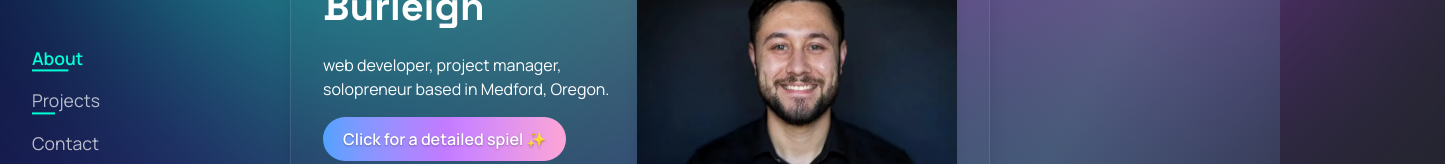
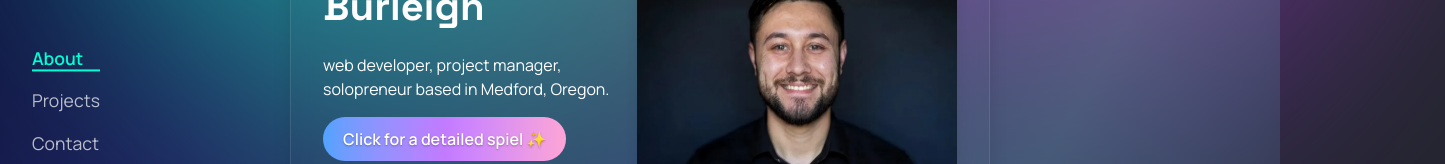
Before and after one commit to Max-Burleigh/max-portfolio-v4, a Next.js app: page / in a window 1280 px wide. Shown: the part 291-455 px from the top of the page, 1445 px wide, since content can reach past the window. Built offline with nearby package versions, Linux system fonts and the light colour scheme.

Commit message:
fix: stabilize mobile menu indicator

```diff
--- a/app/page.tsx
+++ b/app/page.tsx
@@ -115,8 +115,13 @@ const Portfolio = () => {
   }, [isAnimating]);
 
   const [activeSection, setActiveSection] = useState<SectionKey>("about");
+  const activeSectionRef = useRef<SectionKey>("about");
   const containerRef = useRef<HTMLDivElement>(null);
   // Removed unused card message states
+
+  useEffect(() => {
+    activeSectionRef.current = activeSection;
+  }, [activeSection]);
 
   type SectionKey = "about" | "projects" | "contact";
   const sectionKeys: SectionKey[] = ["about", "projects", "contact"];
@@ -210,23 +215,30 @@ const Portfolio = () => {
 
     const observer = new IntersectionObserver(
       (entries) => {
+        let newActive = activeSectionRef.current;
+        let maxRatio = 0;
+
         entries.forEach((entry) => {
-          if (entry.isIntersecting) {
-            const id = entry.target.id as SectionKey;
-            if (id && id !== activeSection) setActiveSection(id);
+          if (entry.isIntersecting && entry.intersectionRatio > maxRatio) {
+            maxRatio = entry.intersectionRatio;
+            newActive = entry.target.id as SectionKey;
           }
         });
+
+        if (newActive !== activeSectionRef.current) {
+          activeSectionRef.current = newActive;
+          setActiveSection(newActive);
+        }
       },
       {
         root: null,
-        rootMargin: "0px 0px -55% 0px",
-        threshold: 0,
+        threshold: [0.2, 0.4, 0.6, 0.8],
       }
     );
 
     sections.forEach((el) => observer.observe(el));
     return () => observer.disconnect();
-  }, [activeSection]);
+  }, [aboutSectionRef, projectsSectionRef, contactSectionRef]);
 
   // Remove unused hover/click message state and handlers
 
```
